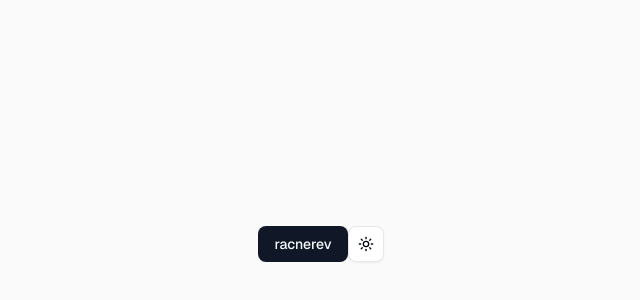
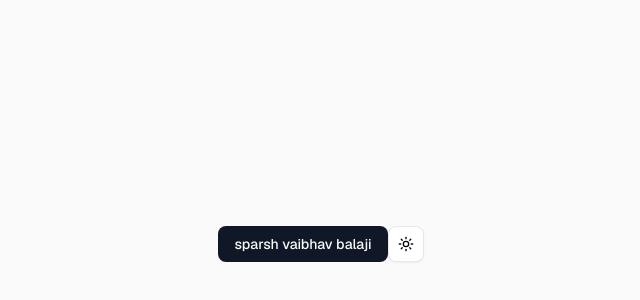
Before and after one commit to Sparsh-Verencar/scouter-dbms, a Next.js app: page / in a window 1280 px wide. Shown: the part 156-456 px from the top of the page, without its empty margins (319-959 px from the left). Built offline with nearby package versions, Linux system fonts and the light colour scheme.

Commit message:
add names on homepage

```diff
--- a/src/app/page.js
+++ b/src/app/page.js
@@ -5,7 +5,7 @@ export default function Home() {
   return (
     <div className="flex min-h-screen items-center justify-center bg-zinc-50 font-sans dark:bg-black">
       <Button>
-        racnerev
+        sparsh vaibhav balaji
       </Button>
       <ModeToggle/>
     </div>
```
